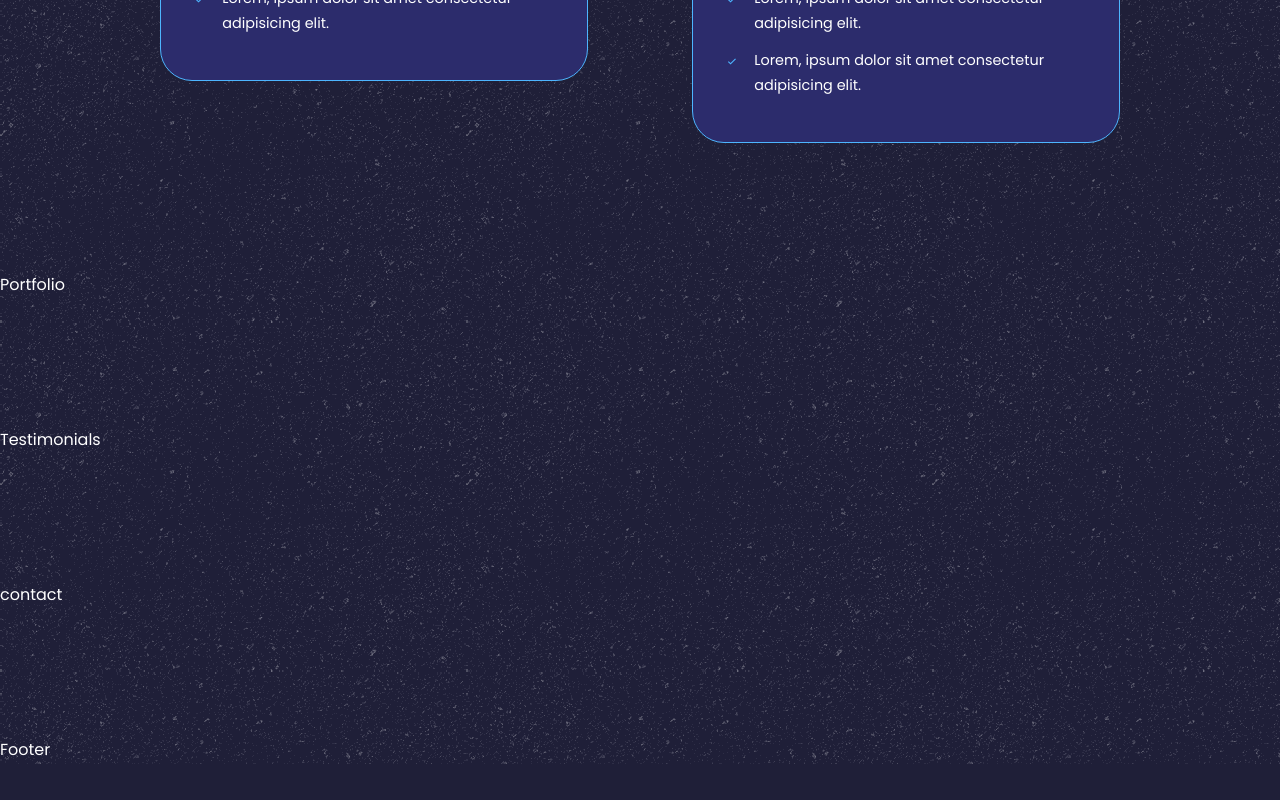
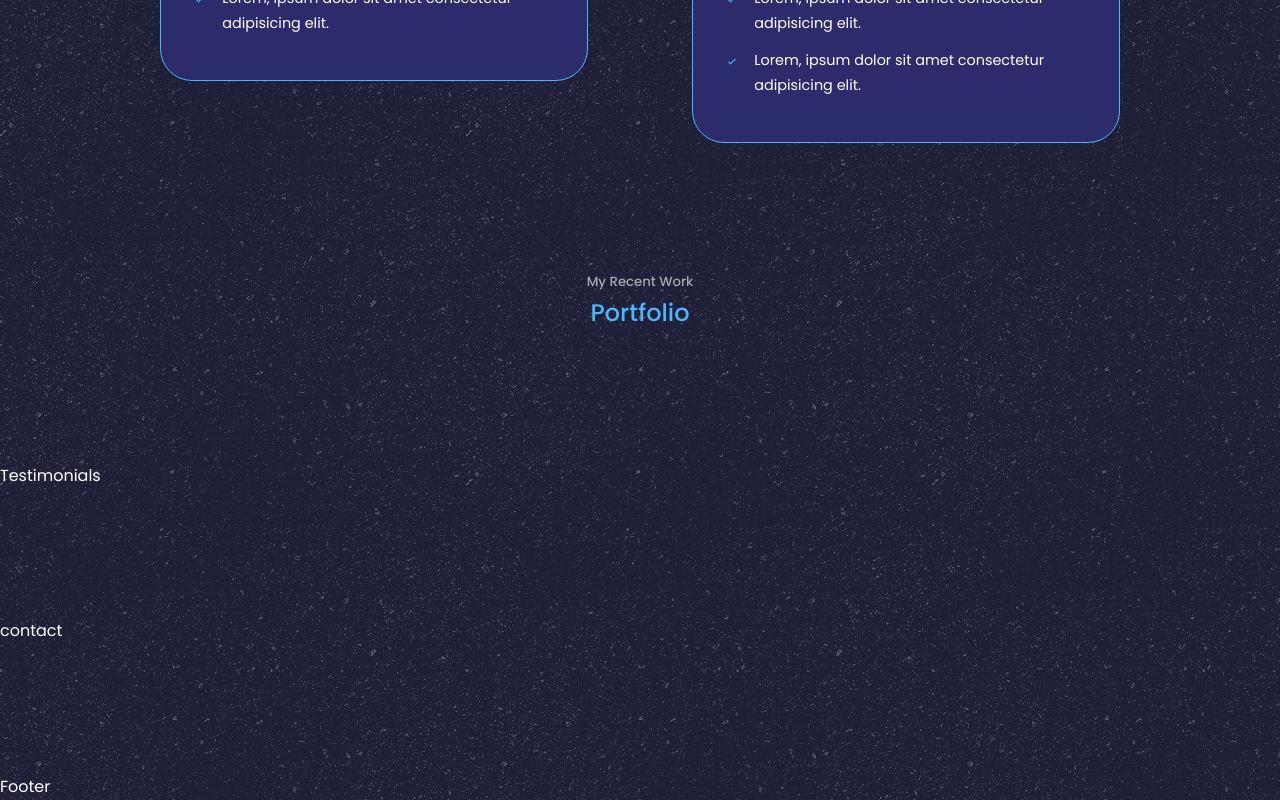
Before and after one commit to abhishek5131/myPortfolio, a React (Create React App) app: page / in a window 1280 px wide. Shown: the part 2469-3269 px from the top of the page. Before the commit the page ends 3233 px from the top, so only its background shows below. Built offline with nearby package versions, Linux system fonts and the light colour scheme.

Commit message:
starting changes in jsx file

```diff
--- a/src/components/portfolio/Portfolio.jsx
+++ b/src/components/portfolio/Portfolio.jsx
@@ -2,7 +2,16 @@ import React from 'react'
 import './portfolio.css'
 const portfolio = () => {
   return (
-    <section id='portfolio'>Portfolio</section>
+    <section id='portfolio'>
+      <h5>My Recent Work</h5>
+      <h2>Portfolio</h2>
+
+      <div className="container portfolio__container">
+        <article className='portfolio__item'>
+          <div className="portfolio__item-image"></div>
+        </article>
+      </div>
+    </section>
   )
 }
 
```
